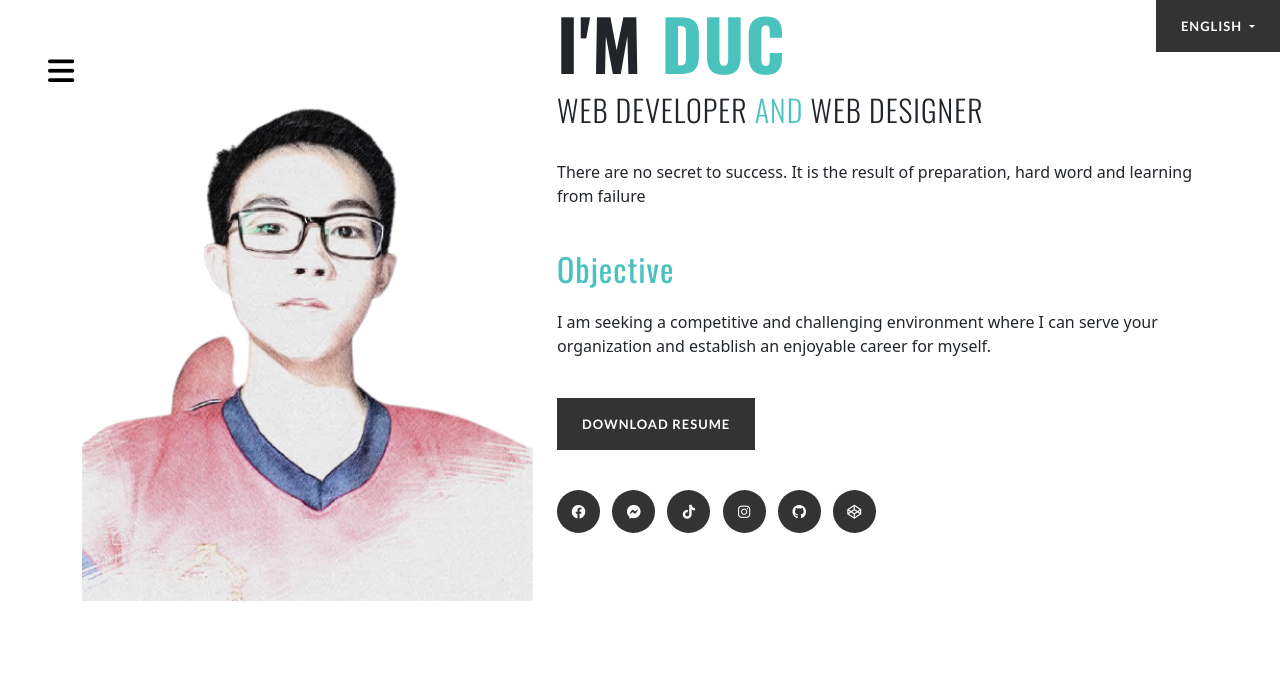
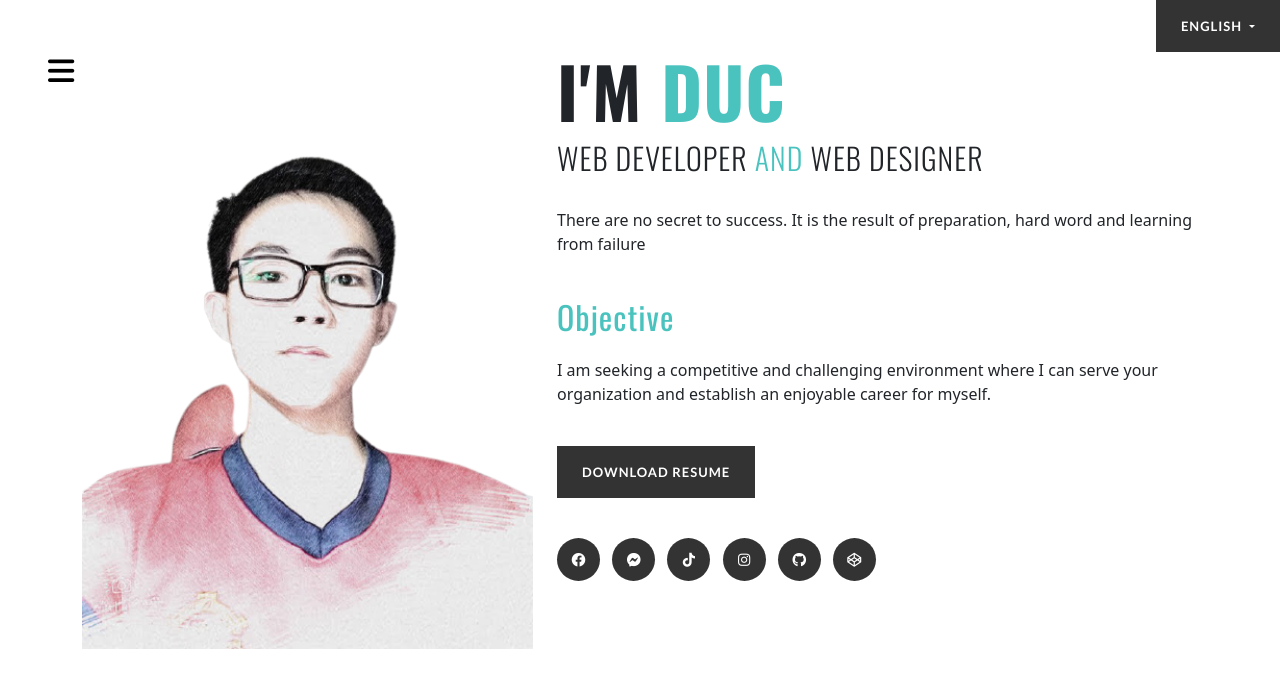
Before and after one commit to AnhducNA/ducCard, a plain HTML site: page index.html in a window 1280 px wide. Drawn offline with nearby package versions, Linux system fonts and the light colour scheme.

Commit message:
Update index.html

```diff
--- a/index.html
+++ b/index.html
@@ -134,7 +134,7 @@
         <section class="content no-padding">
             <div class="container">
 
-                <div class="row">
+                <div class="row pt-5">
                     <div class="col-sm-5">
                         <img src="assets/images/pages/the-man.png" class="img-responsive w-100" alt="Image">
                     </div>
```
